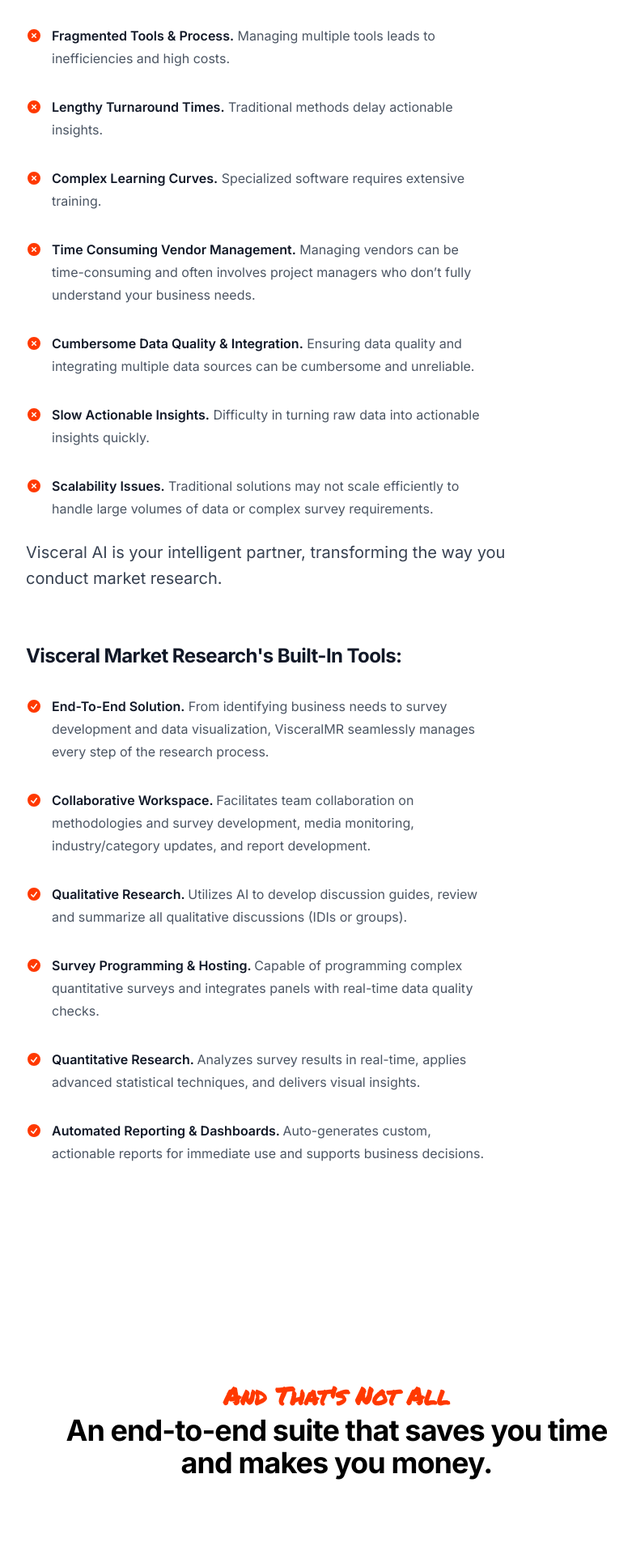
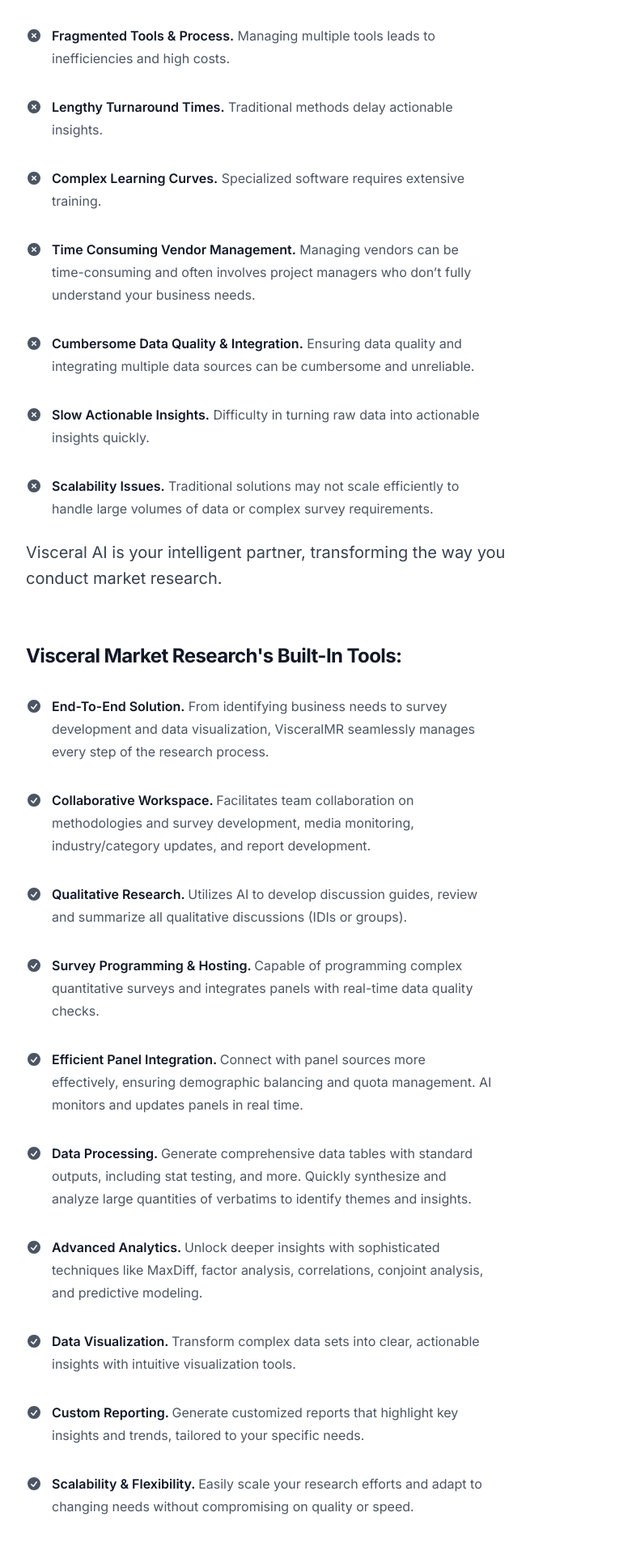
Before and after one commit to neeld3/VisceralMKT, a Next.js app: page / in a window 1280 px wide. Shown: the part 1900-3820 px from the top of the page at 81% size, without its empty margins (224-1005 px from the left). Built offline with nearby package versions, Linux system fonts and the light colour scheme.

Commit message:
Update page.tsx

```diff
--- a/src/app/page.tsx
+++ b/src/app/page.tsx
@@ -82,43 +82,43 @@ export default function Home() {
               <h2 className="mt-16 text-2xl font-bold tracking-tight text-gray-900">Current Issues:</h2>
               <ul role="list" className="mt-8 max-w-xl space-y-8 text-gray-600">
                 <li className="flex gap-x-3">
-                  <XCircleIcon className="mt-1 h-5 w-5 flex-none text-custom-color" aria-hidden="true" />
+                  <XCircleIcon className="mt-1 h-5 w-5 flex-none text-red" aria-hidden="true" />
                   <span>
                     <strong className="font-semibold text-gray-900">Fragmented Tools & Process.</strong> Managing multiple tools leads to inefficiencies and high costs.
                   </span>
                 </li>
                 <li className="flex gap-x-3">
-                  <XCircleIcon className="mt-1 h-5 w-5 flex-none text-custom-color" aria-hidden="true" />
+                  <XCircleIcon className="mt-1 h-5 w-5 flex-none text-red" aria-hidden="true" />
                   <span>
                     <strong className="font-semibold text-gray-900">Lengthy Turnaround Times.</strong> Traditional methods delay actionable insights.
                   </span>
                 </li>
                 <li className="flex gap-x-3">
-                  <XCircleIcon className="mt-1 h-5 w-5 flex-none text-custom-color" aria-hidden="true" />
+                  <XCircleIcon className="mt-1 h-5 w-5 flex-none text-red" aria-hidden="true" />
                   <span>
                     <strong className="font-semibold text-gray-900">Complex Learning Curves.</strong> Specialized software requires extensive training.
                   </span>
                 </li>
                 <li className="flex gap-x-3">
-                  <XCircleIcon className="mt-1 h-5 w-5 flex-none text-custom-color" aria-hidden="true" />
+                  <XCircleIcon className="mt-1 h-5 w-5 flex-none text-red" aria-hidden="true" />
                   <span>
                     <strong className="font-semibold text-gray-900">Time Consuming Vendor Management.</strong> Managing vendors can be time-consuming and often involves project managers who don’t fully understand your business needs.
                   </span>
                 </li>
                 <li className="flex gap-x-3">
-                  <XCircleIcon className="mt-1 h-5 w-5 flex-none text-custom-color" aria-hidden="true" />
+                  <XCircleIcon className="mt-1 h-5 w-5 flex-none text-red" aria-hidden="true" />
                   <span>
                     <strong className="font-semibold text-gray-900">Cumbersome Data Quality & Integration.</strong> Ensuring data quality and integrating multiple data sources can be cumbersome and unreliable.
                   </span>
                 </li>
                 <li className="flex gap-x-3">
-                  <XCircleIcon className="mt-1 h-5 w-5 flex-none text-custom-color" aria-hidden="true" />
+                  <XCircleIcon className="mt-1 h-5 w-5 flex-none text-red" aria-hidden="true" />
                   <span>
                     <strong className="font-semibold text-gray-900">Slow Actionable Insights.</strong> Difficulty in turning raw data into actionable insights quickly.
                   </span>
                 </li>
                 <li className="flex gap-x-3">
-                  <XCircleIcon className="mt-1 h-5 w-5 flex-none text-custom-color" aria-hidden="true" />
+                  <XCircleIcon className="mt-1 h-5 w-5 flex-none text-red" aria-hidden="true" />
                   <span>
                     <strong className="font-semibold text-gray-900">Scalability Issues.</strong> Traditional solutions may not scale efficiently to handle large volumes of data or complex survey requirements.
                   </span>
@@ -132,45 +132,70 @@ export default function Home() {
               <h2 className="mt-16 text-2xl font-bold tracking-tight text-gray-900">Visceral Market Research&apos;s Built-In Tools:</h2>
               <ul role="list" className="mt-8 max-w-xl space-y-8 text-gray-600">
                 <li className="flex gap-x-3">
-                  <CheckCircleIcon className="mt-1 h-5 w-5 flex-none text-custom-color" aria-hidden="true" />
+                  <CheckCircleIcon className="mt-1 h-5 w-5 flex-none text-green" aria-hidden="true" />
                   <span>
                     <strong className="font-semibold text-gray-900">End-To-End Solution.</strong> From identifying business needs
                     to survey development and data visualization, VisceralMR seamlessly manages every step of the research process.
                   </span>
                 </li>
                 <li className="flex gap-x-3">
-                  <CheckCircleIcon className="mt-1 h-5 w-5 flex-none text-custom-color" aria-hidden="true" />
+                  <CheckCircleIcon className="mt-1 h-5 w-5 flex-none text-green" aria-hidden="true" />
                   <span>
                     <strong className="font-semibold text-gray-900">Collaborative Workspace. </strong> Facilitates team collaboration
                     on methodologies and survey development, media monitoring, industry/category updates, and report development.
                   </span>
                 </li>
                 <li className="flex gap-x-3">
-                  <CheckCircleIcon className="mt-1 h-5 w-5 flex-none text-custom-color" aria-hidden="true" />
+                  <CheckCircleIcon className="mt-1 h-5 w-5 flex-none text-green" aria-hidden="true" />
                   <span>
                     <strong className="font-semibold text-gray-900">Qualitative Research. </strong> Utilizes AI to develop discussion guides,
                     review and summarize all qualitative discussions (IDIs or groups).
                   </span>
                 </li>
                 <li className="flex gap-x-3">
-                  <CheckCircleIcon className="mt-1 h-5 w-5 flex-none text-custom-color" aria-hidden="true" />
+                  <CheckCircleIcon className="mt-1 h-5 w-5 flex-none text-green" aria-hidden="true" />
                   <span>
                     <strong className="font-semibold text-gray-900">Survey Programming & Hosting. </strong> Capable of programming complex quantitative
                     surveys and integrates panels with real-time data quality checks.
                   </span>
                 </li>
                 <li className="flex gap-x-3">
-                  <CheckCircleIcon className="mt-1 h-5 w-5 flex-none text-custom-color" aria-hidden="true" />
+                  <CheckCircleIcon className="mt-1 h-5 w-5 flex-none text-green" aria-hidden="true" />
                   <span>
-                    <strong className="font-semibold text-gray-900">Quantitative Research. </strong> Analyzes survey results in real-time,
-                    applies advanced statistical techniques, and delivers visual insights.
+                    <strong className="font-semibold text-gray-900">Efficient Panel Integration. </strong> Connect with panel sources more effectively,
+                    ensuring demographic balancing and quota management. AI monitors and updates panels in real time.
                   </span>
                 </li>
                 <li className="flex gap-x-3">
-                  <CheckCircleIcon className="mt-1 h-5 w-5 flex-none text-custom-color" aria-hidden="true" />
+                  <CheckCircleIcon className="mt-1 h-5 w-5 flex-none text-green" aria-hidden="true" />
                   <span>
-                    <strong className="font-semibold text-gray-900">Automated Reporting & Dashboards. </strong> Auto-generates custom, actionable reports
-                    for immediate use and supports business decisions.
+                    <strong className="font-semibold text-gray-900">Data Processing. </strong> Generate comprehensive data tables with standard outputs,
+                    including stat testing, and more. Quickly synthesize and analyze large quantities of verbatims to identify themes and insights.
+                  </span>
+                </li>
+                <li className="flex gap-x-3">
+                  <CheckCircleIcon className="mt-1 h-5 w-5 flex-none text-green" aria-hidden="true" />
+                  <span>
+                    <strong className="font-semibold text-gray-900">Advanced Analytics. </strong> Unlock deeper insights with sophisticated techniques like MaxDiff,
+                    factor analysis, correlations, conjoint analysis, and predictive modeling.
+                  </span>
+                </li>
+                <li className="flex gap-x-3">
+                  <CheckCircleIcon className="mt-1 h-5 w-5 flex-none text-green" aria-hidden="true" />
+                  <span>
+                    <strong className="font-semibold text-gray-900">Data Visualization. </strong> Transform complex data sets into clear, actionable insights with intuitive visualization tools.
+                  </span>
+                </li>
+                <li className="flex gap-x-3">
+                  <CheckCircleIcon className="mt-1 h-5 w-5 flex-none text-green" aria-hidden="true" />
+                  <span>
+                    <strong className="font-semibold text-gray-900">Custom Reporting. </strong> Generate customized reports that highlight key insights and trends, tailored to your specific needs.
+                  </span>
+                </li>
+                <li className="flex gap-x-3">
+                  <CheckCircleIcon className="mt-1 h-5 w-5 flex-none text-green" aria-hidden="true" />
+                  <span>
+                    <strong className="font-semibold text-gray-900">Scalability & Flexibility. </strong> Easily scale your research efforts and adapt to changing needs without compromising on quality or speed.
                   </span>
                 </li>
               </ul>
```
